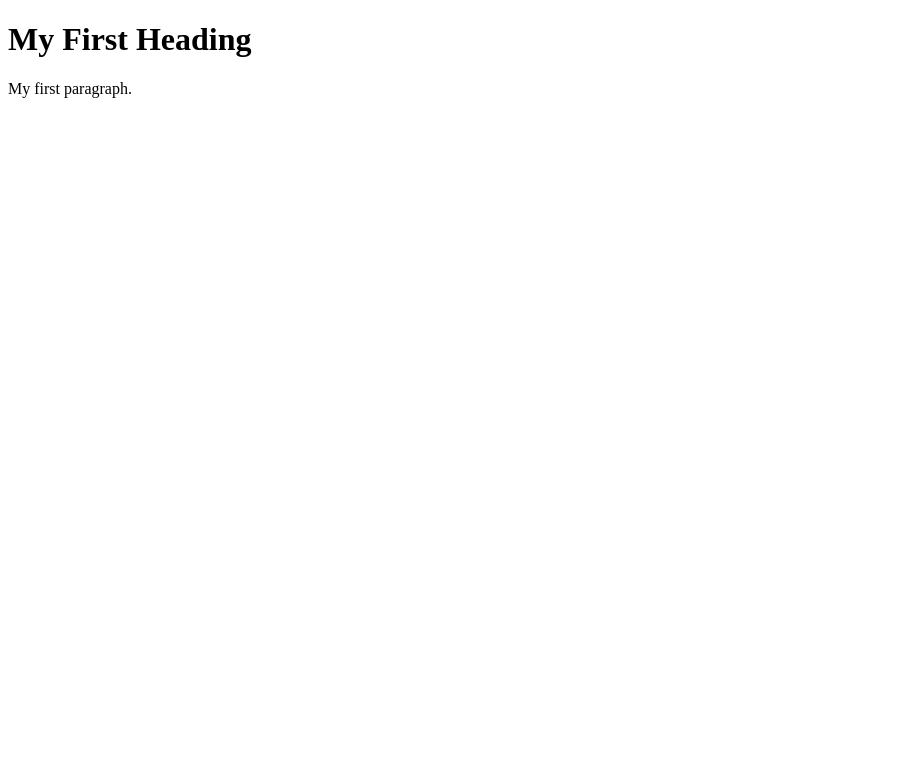
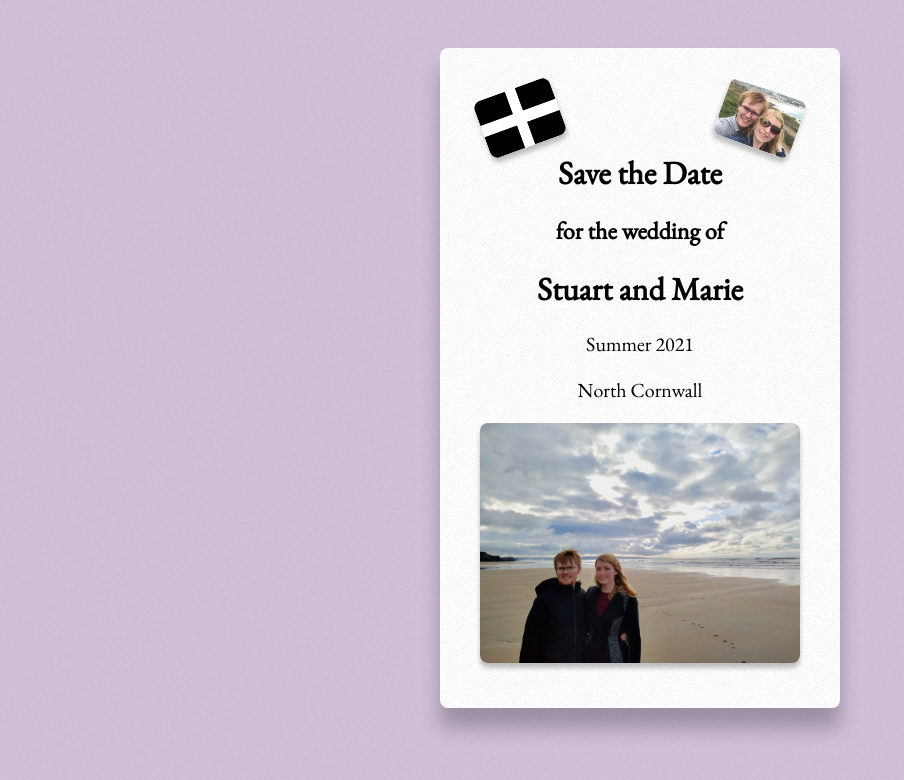
Before and after one commit to stuartgrigg/wedding-site, a plain HTML site: page index.html in a window 1280 px wide. Shown: the whole page, without its empty margins (0-904 px from the left). Drawn offline with nearby package versions, Linux system fonts and the light colour scheme.

Commit message:
first version

```diff
--- a/index.html
+++ b/index.html
@@ -5,17 +5,26 @@
 <head>
     <meta charset="UTF-8">
     <meta name="viewport" content="width=device-width, initial-scale=1.0">
+    <link href="https://fonts.googleapis.com/css?family=EB+Garamond&display=block" rel="stylesheet">
     <link rel="stylesheet" href="styles.css">
-
     <title>Marie and Stuart's Wedding</title>
 </head>
 
-
 <body>
-
-    <h1>My First Heading</h1>
-    <p>My first paragraph.</p>
-
+    <div class="horizontal-container">
+        <div class="card">
+            <div class="top-images">
+                <img class="cornwall-img" src="cornwall.png">
+                <img class="us-cliff-img" src="us-cliff.jpg">
+            </div>
+            <h1 class="top-header">Save the Date</h1>
+            <h2>for the wedding of</h2>
+            <h1>Stuart and Marie</h1>
+            <p>Summer 2021</p>
+            <p>North Cornwall</p>
+            <img class="us-beach-img" src="us-beach.jpg">
+        </div>
+    </div>
 </body>
 
 </html>
--- a/styles.css
+++ b/styles.css
@@ -0,0 +1,68 @@
+/* Use box sizing everywhere */
+html {
+  box-sizing: border-box;
+}
+*,
+*:before,
+*:after {
+  box-sizing: inherit;
+}
+
+body {
+  background-color: #d0bed8;
+  background-image: url(groovepaper.png);
+}
+
+p {
+  font-size: 20px;
+}
+
+.horizontal-container {
+  display: flex;
+  justify-content: center;
+  flex-direction: row;
+}
+
+.top-images {
+  display: flex;
+  justify-content: space-between;
+  flex-direction: row;
+}
+
+.top-images img {
+  width: 80px;
+  border-radius: 8px;
+  box-shadow: 0 5px 5px rgba(0, 0, 0, 0.25);
+}
+
+.card {
+  position: relative;
+  background-color: #fff;
+  background-image: url(groovepaper.png);
+  margin: 40px;
+  padding: 40px 40px 40px 40px;
+  box-shadow: 0 20px 20px rgba(0, 0, 0, 0.25);
+  width: 400px;
+  border-radius: 8px;
+  font-family: "EB Garamond", serif;
+  font-display: block;
+  text-align: center;
+}
+
+.top-header {
+  margin-top: 4px;
+}
+
+.cornwall-img {
+  transform: rotate(-20deg);
+}
+
+.us-cliff-img {
+  transform: rotate(20deg);
+}
+
+.us-beach-img {
+  width: 100%;
+  border-radius: 8px;
+  box-shadow: 0 5px 5px rgba(0, 0, 0, 0.25);
+}
```
Also changed, not shown: cornwall.png (added), groovepaper.png (added), us-beach.jpg (added), us-cliff.jpg (added).
